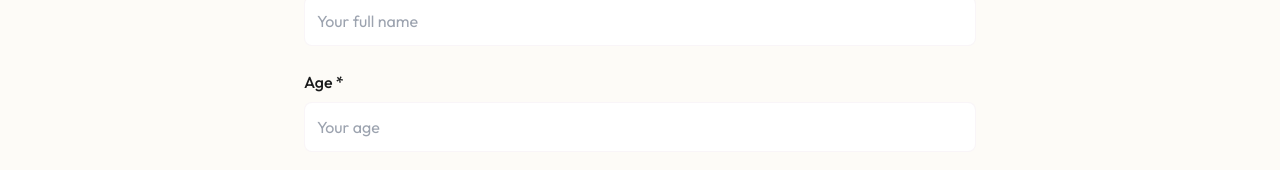
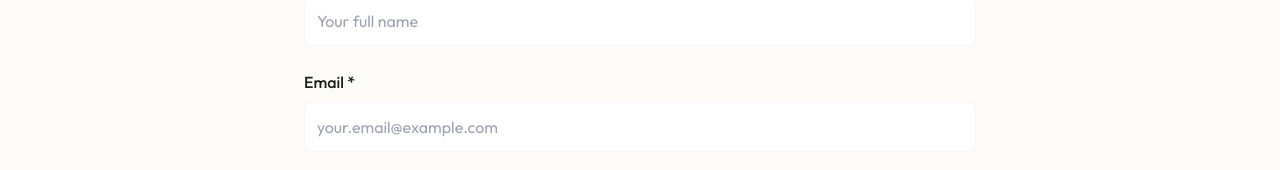
Before and after one commit to suspiciouscow/foundherhouse, a Next.js app: page /apply in a window 1280 px wide. Shown: the part 630-800 px from the top of the page. Built offline with nearby package versions, Linux system fonts and the light colour scheme.

Commit message:
remove email verification

```diff
--- a/src/app/apply/page.tsx
+++ b/src/app/apply/page.tsx
@@ -6,6 +6,7 @@ import { useState } from 'react'
 
 interface FormData {
   fullName: string;
+  email: string;
   age: string;
   startup: string;
   impressive: string;
@@ -16,6 +17,7 @@ interface FormData {
 
 interface FormErrors {
   fullName?: string;
+  email?: string;
   age?: string;
   startup?: string;
   impressive?: string;
@@ -34,6 +36,7 @@ const WORD_LIMITS = {
 export default function Apply() {
   const [formData, setFormData] = useState<FormData>({
     fullName: '',
+    email: '',
     age: '',
     startup: '',
     impressive: '',
@@ -55,6 +58,10 @@ export default function Apply() {
 
     if (!formData.fullName.trim()) {
       newErrors.fullName = 'Please enter your full name'
+    }
+
+    if (!formData.email.trim()) {
+      newErrors.email = 'Please enter your email address'
     }
 
     if (!formData.age.trim()) {
@@ -171,6 +178,7 @@ export default function Apply() {
         },
         body: JSON.stringify({
           full_name: formData.fullName,
+          email: formData.email,
           age: parseInt(formData.age),
           startup_description: formData.startup,
           impressive_thing: formData.impressive,
@@ -192,6 +200,7 @@ export default function Apply() {
       setSubmitSuccess(true)
       setFormData({
         fullName: '',
+        email: '',
         age: '',
         startup: '',
         impressive: '',
@@ -270,6 +279,27 @@ export default function Apply() {
               />
               {errors.fullName && (
                 <p className="mt-1 text-red-500 text-sm">{errors.fullName}</p>
+              )}
+            </div>
+
+            <div>
+              <label htmlFor="email" className="block text-main font-medium mb-2">
+                Email *
+              </label>
+              <input
+                type="text"
+                id="email"
+                name="email"
+                value={formData.email}
+                onChange={handleChange}
+                className={`w-full p-3 rounded-lg bg-white text-main border
+                  ${errors.email ? 'border-red-500' : 'border-primary/10'}
+                  focus:outline-none focus:border-primary focus:ring-1 focus:ring-primary
+                  transition-colors placeholder:text-main/40`}
+                placeholder="your.email@example.com"
+              />
+              {errors.email && (
+                <p className="mt-1 text-red-500 text-sm">{errors.email}</p>
               )}
             </div>
 
```
Also changed, not shown: 1 other file (tests, documents, lock files or other folders).
